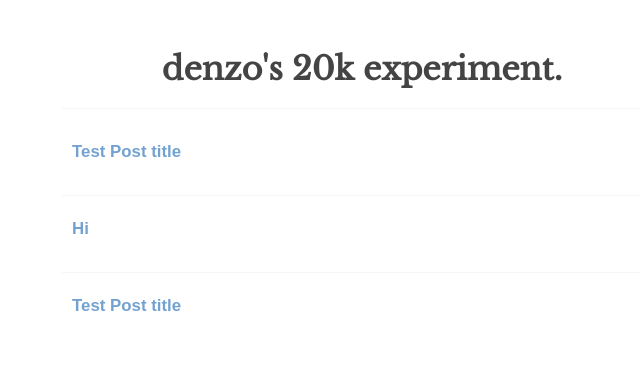
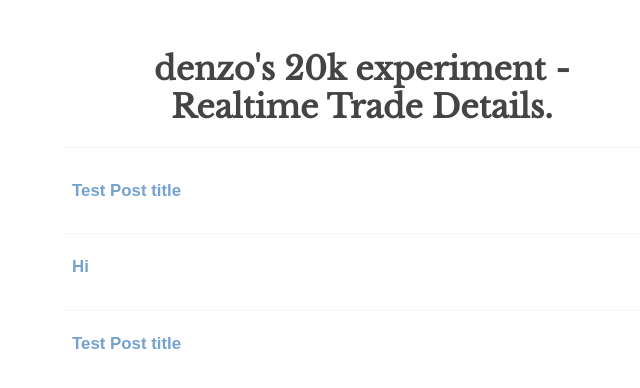
Before and after one commit to denzo1/denzo1.github.io, a Jekyll site: the page built from index.html, in a window 1280 px wide. Shown: the top 388 px of the page, without its empty margins (278-918 px from the left). Built offline with Jekyll 4.4.1, drawn with Linux system fonts in a browser that asks for light colours; the list of posts is cut into pages by our own code.

Commit message:
Update _config.yml

```diff
--- a/_config.yml
+++ b/_config.yml
@@ -2,5 +2,5 @@ excerpt_separator: ""
 pygments: false
 markdown: kramdown
 url: http://denzo1.github.io
-title: denzo's 20k experiment.
+title: denzo's 20k experiment - Realtime Trade Details.
 paginate: 100
```
